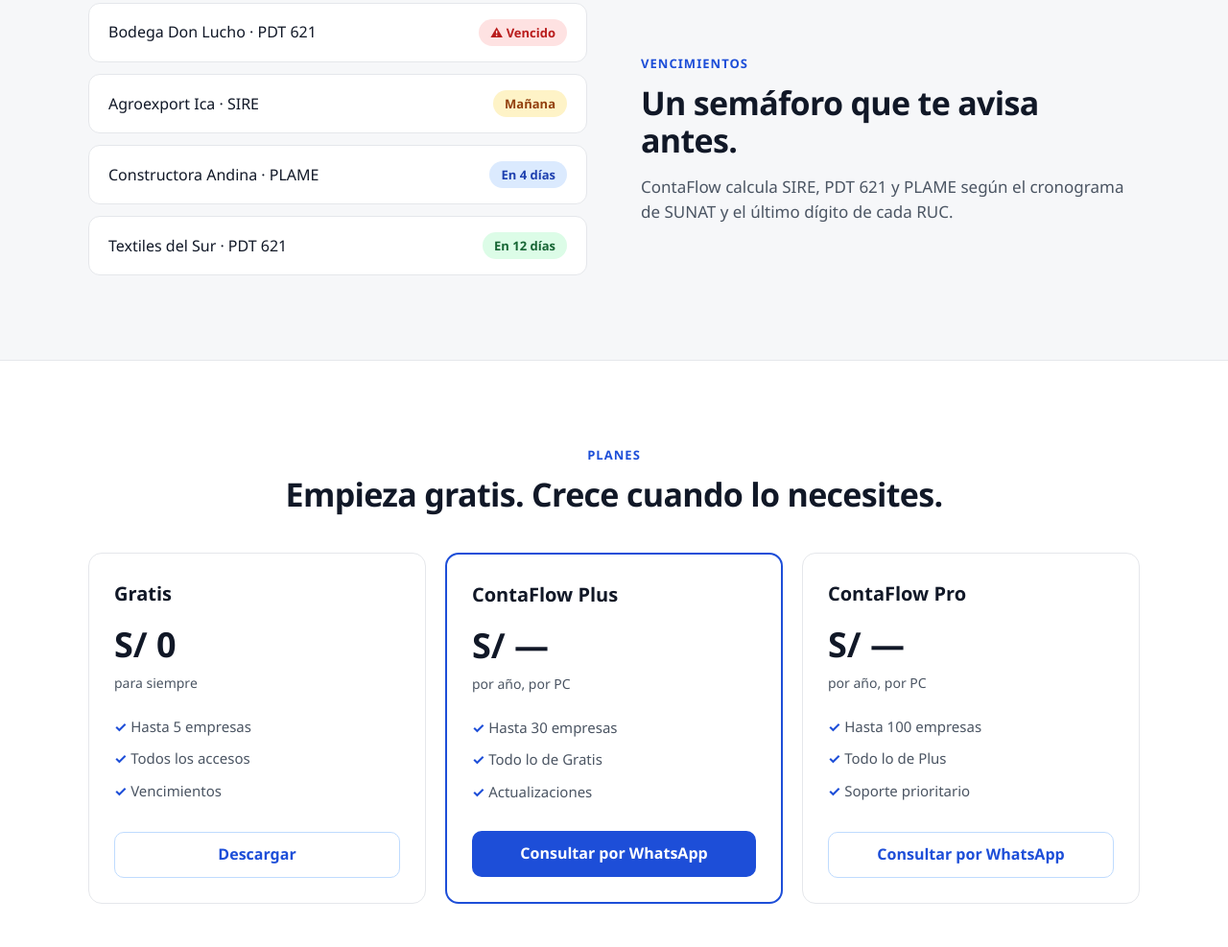
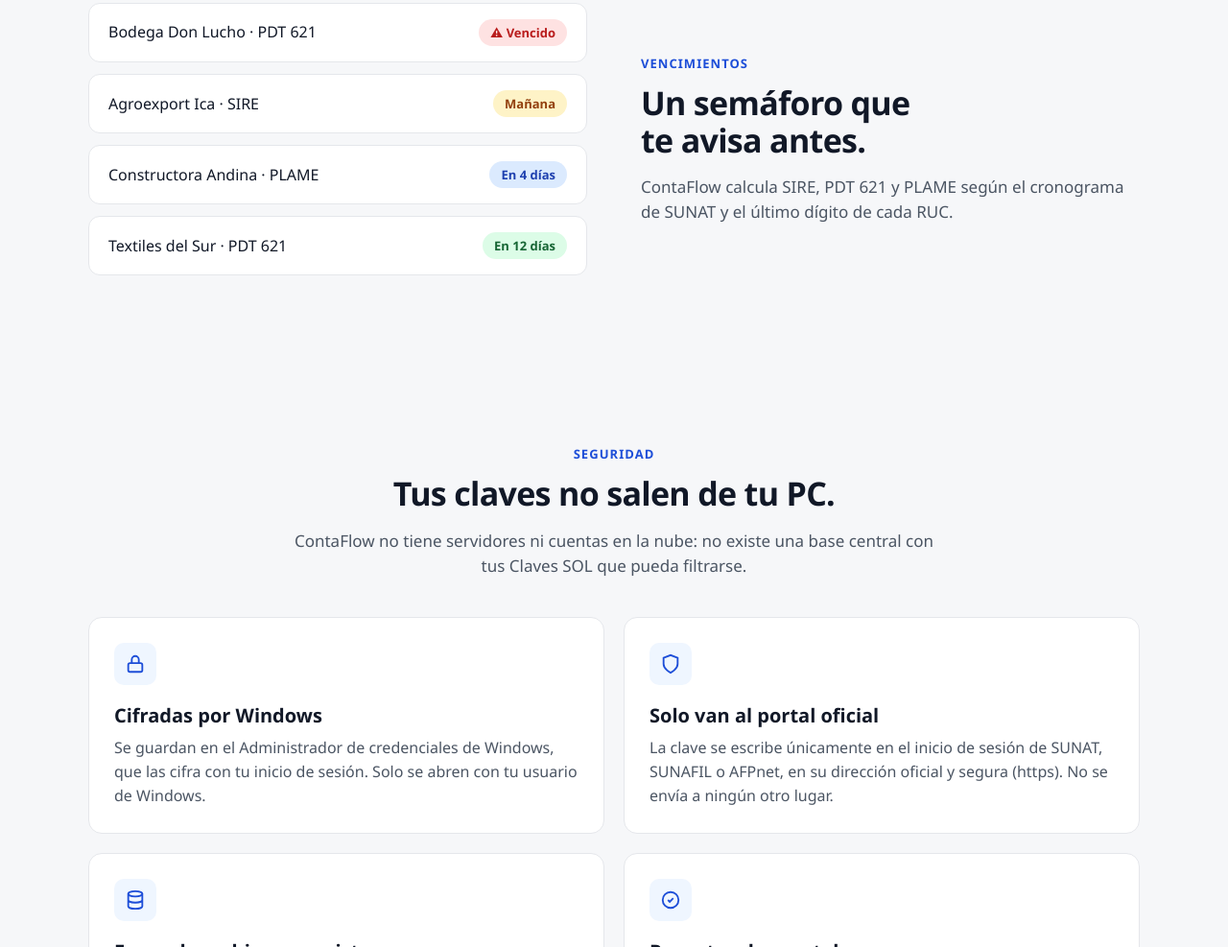
Before and after one commit to FrancoToribio555/Descargas_Conta_Flow, a plain HTML site: page index.html in a window 1280 px wide. Shown: the part 1813-2800 px from the top of the page at 96% size. Drawn offline with Linux system fonts and the light colour scheme; no server answers.

Commit message:
Planes por mes, sección de seguridad y centrar Accesos y Vencimientos
- Planes Plus y Pro por mes; todos los planes con actualizaciones.
- Nueva sección Seguridad con los fundamentos de cómo se guardan las claves.
- Accesos, Vencimientos y Ver cómo funciona dejan la sección en el medio.

Co-Authored-By: Claude Opus 5.5 <noreply@anthropic.com>
Claude-Session: https://claude.ai/code/session_01Awd6gsqghu2xVXqrxzXHjo

```diff
--- a/index.html
+++ b/index.html
@@ -34,6 +34,7 @@ a:focus-visible,summary:focus-visible{outline:3px solid #93C5FD;outline-offset:2
 h1{font-size:52px;line-height:1.08;letter-spacing:-.025em;font-weight:800} /* Título grande de la portada. */
 h2{font-size:34px;letter-spacing:-.02em;line-height:1.15;font-weight:750} /* Títulos de cada sección. */
 h3{font-size:20px;font-weight:700} /* Títulos de las tarjetas. */
+h1,h2{text-wrap:balance} /* Reparte las líneas de los títulos para que ninguna quede con una sola palabra. */
 .pildora{display:inline-block;padding:4px 12px;border-radius:999px;font-size:13px;font-weight:600;white-space:nowrap} /* Etiqueta redondeada, como en la app. */
 .etiqueta{color:var(--azul);font-weight:700;font-size:13px;letter-spacing:.08em;text-transform:uppercase;margin-bottom:12px} /* Palabra azul encima de cada título. */
 section{padding:88px 0;scroll-margin-top:8px} /* Espacio arriba y abajo de cada sección. */
@@ -45,7 +46,7 @@ section{padding:88px 0;scroll-margin-top:8px} /* Espacio arriba y abajo de cada
 .hero .acciones{display:flex;gap:12px;justify-content:center;flex-wrap:wrap} /* Botones de la portada en fila. */
 .hero .nota{margin-top:14px} /* Separación de la línea "Gratis hasta 5 empresas". */
 .hero .marco{margin:56px auto 0;max-width:1060px;box-shadow:0 40px 80px -30px rgba(29,78,216,.35)} /* Captura grande con sombra azul suave. */
-.fila{display:grid;grid-template-columns:1fr 1fr;gap:56px;align-items:center;scroll-margin-top:24px} /* Texto a un lado e imagen al otro. */
+.fila{display:grid;grid-template-columns:1fr 1fr;gap:56px;align-items:center} /* Texto a un lado e imagen al otro. */
 .fila+.fila{margin-top:96px} /* Espacio entre Accesos y Vencimientos. */
 .texto-grande{font-size:17px;color:var(--texto2);margin-top:16px} /* Párrafo de cada sección. */
 .texto-grande b{color:var(--texto)} /* Nombres de los portales en negro. */
@@ -64,6 +65,11 @@ section{padding:88px 0;scroll-margin-top:8px} /* Espacio arriba y abajo de cada
 .preg details{background:#fff;border:1px solid var(--borde);border-radius:12px;margin-bottom:10px} /* Cada pregunta en su caja. */
 .preg summary{font-weight:600;cursor:pointer;padding:18px 22px;min-height:44px} /* La pregunta: toda la franja se puede pulsar. */
 .preg p{color:var(--texto2);padding:0 22px 18px} /* La respuesta. */
+.seguridad{display:grid;grid-template-columns:repeat(2,1fr);gap:20px;margin-top:40px;text-align:left} /* Cuatro razones en 2 columnas. */
+.razon{background:#fff;border:1px solid var(--borde);border-radius:14px;padding:26px} /* Tarjeta de cada razón. */
+.razon p{color:var(--texto2);margin-top:6px} /* Explicación de cada razón. */
+.icono{width:44px;height:44px;border-radius:10px;background:var(--azul-claro);color:var(--azul);display:grid;place-items:center;margin-bottom:16px} /* Cuadradito azul del ícono. */
+.icono svg{width:22px;height:22px} /* Tamaño del ícono. */
 .cta-final{background:var(--azul);color:#fff;border-radius:20px;padding:56px;text-align:center} /* Recuadro azul del final. */
 .cta-final p{color:#DBEAFE;margin:12px 0 28px;font-size:18px} /* Texto del recuadro azul. */
 .cta-final .btn{background:#fff;color:var(--azul)} /* Botón blanco dentro del recuadro azul. */
@@ -80,7 +86,7 @@ footer .contenedor{display:flex;justify-content:space-between;flex-wrap:wrap;gap
   .fila{grid-template-columns:1fr;gap:28px} /* Texto arriba e imagen abajo. */
   .fila+.fila{margin-top:64px} /* Menos espacio entre Accesos y Vencimientos. */
   .semaforo{order:2} /* En Vencimientos, el texto va antes que el semáforo. */
-  .planes{grid-template-columns:1fr} /* Planes uno debajo del otro. */
+  .planes,.seguridad{grid-template-columns:1fr} /* Planes y razones de seguridad uno debajo del otro. */
   .cta-final{padding:40px 20px} /* Recuadro azul con menos relleno. */
   .wa span{display:none} .wa{padding:0;width:56px;justify-content:center} /* En celular, el botón de WhatsApp es solo el ícono. */
 }
@@ -91,7 +97,7 @@ footer .contenedor{display:flex;justify-content:space-between;flex-wrap:wrap;gap
 <div class="contenedor"><!-- Parte de arriba: menú y portada. -->
 <nav aria-label="Menú principal"><!-- Barra del menú. -->
   <a href="#" aria-label="ContaFlow, inicio"><img src="logo-horizontal.svg" alt="ContaFlow" width="150" height="30"></a><!-- Logo; al pulsarlo sube al inicio. -->
-  <div class="links"><a href="#accesos">Accesos</a><a href="#vencimientos">Vencimientos</a><a href="#planes">Planes</a><a href="#ayuda">Ayuda</a><a class="btn primario chico" href="#descargar">Descargar</a></div><!-- Opciones del menú. -->
+  <div class="links"><a href="#accesos">Accesos</a><a href="#vencimientos">Vencimientos</a><a href="#seguridad">Seguridad</a><a href="#planes">Planes</a><a href="#ayuda">Ayuda</a><a class="btn primario chico" href="#descargar">Descargar</a></div><!-- Opciones del menú. -->
 </nav>
 <header class="hero"><!-- Portada. -->
   <span class="pildora" style="background:var(--azul-claro);color:var(--azul)">Para estudios contables del Perú</span><!-- Para quién es. -->
@@ -123,13 +129,24 @@ footer .contenedor{display:flex;justify-content:space-between;flex-wrap:wrap;gap
       <p class="texto-grande">ContaFlow calcula SIRE, PDT 621 y PLAME según el cronograma de SUNAT y el último dígito de cada RUC.</p></div><!-- Explicación. -->
   </div>
 </div></section>
+<section id="seguridad"><div class="contenedor centro"><!-- Seguridad de las credenciales. -->
+  <p class="etiqueta">Seguridad</p><h2>Tus claves no salen de tu PC.</h2><!-- Título de Seguridad. -->
+  <p class="texto-grande" style="max-width:680px;margin:16px auto 0">ContaFlow no tiene servidores ni cuentas en la nube: no existe una base central con tus Claves SOL que pueda filtrarse.</p><!-- Idea principal. -->
+  <div class="seguridad"><!-- Cuatro razones. -->
+    <div class="razon"><div class="icono"><svg viewBox="0 0 24 24" fill="none" stroke="currentColor" stroke-width="2" aria-hidden="true"><rect x="4" y="11" width="16" height="10" rx="2"/><path d="M8 11V7a4 4 0 0 1 8 0v4"/></svg></div><h3>Cifradas por Windows</h3><p>Se guardan en el Administrador de credenciales de Windows, que las cifra con tu inicio de sesión. Solo se abren con tu usuario de Windows.</p></div><!-- Razón 1: cifrado. -->
+    <div class="razon"><div class="icono"><svg viewBox="0 0 24 24" fill="none" stroke="currentColor" stroke-width="2" aria-hidden="true"><path d="M12 22s8-4 8-10V5l-8-3-8 3v7c0 6 8 10 8 10Z"/></svg></div><h3>Solo van al portal oficial</h3><p>La clave se escribe únicamente en el inicio de sesión de SUNAT, SUNAFIL o AFPnet, en su dirección oficial y segura (https). No se envía a ningún otro lugar.</p></div><!-- Razón 2: destino. -->
+    <div class="razon"><div class="icono"><svg viewBox="0 0 24 24" fill="none" stroke="currentColor" stroke-width="2" aria-hidden="true"><ellipse cx="12" cy="5" rx="8" ry="3"/><path d="M4 5v14c0 1.7 3.6 3 8 3s8-1.3 8-3V5M4 12c0 1.7 3.6 3 8 3s8-1.3 8-3"/></svg></div><h3>Fuera de archivos y registros</h3><p>La base de datos de ContaFlow guarda RUC, razón social y usuario, nunca las claves. Los registros internos solo anotan tiempos.</p></div><!-- Razón 3: base de datos. -->
+    <div class="razon"><div class="icono"><svg viewBox="0 0 24 24" fill="none" stroke="currentColor" stroke-width="2" aria-hidden="true"><path d="M9 12l2 2 4-4"/><circle cx="12" cy="12" r="9"/></svg></div><h3>Respeta a los portales</h3><p>ContaFlow no evade captchas ni protecciones: si un portal pide verificación, la resuelves tú. Al borrar una empresa, sus claves se borran de Windows.</p></div><!-- Razón 4: buenas prácticas. -->
+  </div>
+</div></section>
 <section id="planes" class="blanco"><div class="contenedor centro"><!-- Planes. -->
   <p class="etiqueta">Planes</p><h2>Empieza gratis. Crece cuando lo necesites.</h2><!-- Título de Planes. -->
   <div class="planes"><!-- Las tres tarjetas. -->
-    <div class="plan"><h3>Gratis</h3><div class="num">S/ 0</div><p class="nota">para siempre</p><ul><li>Hasta 5 empresas</li><li>Todos los accesos</li><li>Vencimientos</li></ul><a class="btn secundario descarga" href="https://github.com/FrancoToribio555/Descargas_Conta_Flow/releases/latest">Descargar</a></div><!-- Plan Gratis. -->
-    <div class="plan destacado"><h3>ContaFlow Plus</h3><div class="num">S/ —</div><p class="nota">por año, por PC</p><ul><li>Hasta 30 empresas</li><li>Todo lo de Gratis</li><li>Actualizaciones</li></ul><a class="btn primario" href="https://wa.link/b9o2a2" target="_blank" rel="noopener">Consultar por WhatsApp</a></div><!-- Plan Plus. -->
-    <div class="plan"><h3>ContaFlow Pro</h3><div class="num">S/ —</div><p class="nota">por año, por PC</p><ul><li>Hasta 100 empresas</li><li>Todo lo de Plus</li><li>Soporte prioritario</li></ul><a class="btn secundario" href="https://wa.link/b9o2a2" target="_blank" rel="noopener">Consultar por WhatsApp</a></div><!-- Plan Pro. -->
+    <div class="plan"><h3>Gratis</h3><div class="num">S/ 0</div><p class="nota">para siempre</p><ul><li>Hasta 5 empresas</li><li>Todos los accesos</li><li>Vencimientos</li><li>Actualizaciones</li></ul><a class="btn secundario descarga" href="https://github.com/FrancoToribio555/Descargas_Conta_Flow/releases/latest">Descargar</a></div><!-- Plan Gratis. -->
+    <div class="plan destacado"><h3>ContaFlow Plus</h3><div class="num">S/ —</div><p class="nota">por mes, por PC</p><ul><li>Hasta 30 empresas</li><li>Todos los accesos</li><li>Vencimientos</li><li>Actualizaciones</li></ul><a class="btn primario" href="https://wa.link/b9o2a2" target="_blank" rel="noopener">Consultar por WhatsApp</a></div><!-- Plan Plus. -->
+    <div class="plan"><h3>ContaFlow Pro</h3><div class="num">S/ —</div><p class="nota">por mes, por PC</p><ul><li>Hasta 100 empresas</li><li>Todos los accesos</li><li>Vencimientos</li><li>Actualizaciones</li><li>Soporte prioritario</li></ul><a class="btn secundario" href="https://wa.link/b9o2a2" target="_blank" rel="noopener">Consultar por WhatsApp</a></div><!-- Plan Pro. -->
   </div>
+  <p class="nota" style="margin-top:24px">Todos los planes, incluido el Gratis, reciben todas las actualizaciones de ContaFlow.</p><!-- Aclaración de actualizaciones. -->
 </div></section>
 <section id="ayuda"><div class="contenedor centro"><!-- Ayuda. -->
   <p class="etiqueta">Ayuda</p><h2>Preguntas frecuentes</h2><!-- Título de Ayuda. -->
@@ -137,7 +154,7 @@ footer .contenedor{display:flex;justify-content:space-between;flex-wrap:wrap;gap
     <details open><summary>Mi navegador dice que el archivo "no se descarga con frecuencia"</summary><p>Es normal en programas nuevos: el navegador aún no conoce el instalador. En <b>Chrome</b>, pulsa "Conservar". En <b>Edge</b>, pulsa "···" y "Conservar"; en la ventana que aparece, abre la flechita junto a "Eliminar" y elige "Mantener de todos modos". Descárgalo solo desde esta página.</p></details><!-- Aviso del navegador. -->
     <details><summary>Windows muestra "Windows protegió su PC"</summary><p>Pulsa "Más información" y luego "Ejecutar de todas formas". Aparece porque ContaFlow es nuevo.</p></details><!-- Aviso de Windows. -->
     <details><summary>¿Qué necesito para usarlo?</summary><p>Una PC con Windows 10 u 11 (64 bits), Google Chrome e internet. No necesita permisos de administrador.</p></details><!-- Requisitos. -->
-    <details><summary>¿Dónde se guardan mis Claves SOL?</summary><p>Solo en el Administrador de credenciales de tu Windows. No se envían a ningún servidor.</p></details><!-- Seguridad de las claves. -->
+    <details><summary>¿Dónde se guardan mis Claves SOL?</summary><p>Solo en el Administrador de credenciales de tu Windows, cifradas con tu inicio de sesión. No se envían a ningún servidor. <a href="#seguridad">Más sobre seguridad</a>.</p></details><!-- Seguridad de las claves. -->
     <details><summary>¿Puedo cargar mis empresas desde Excel?</summary><p>Sí. ContaFlow te da una plantilla de Excel para registrar todas tus empresas de una vez.</p></details><!-- Importar desde Excel. -->
     <details><summary>¿Cómo se actualiza?</summary><p>Al abrirse, ContaFlow revisa si hay una versión nueva y se actualiza solo. Tus empresas y claves se conservan.</p></details><!-- Actualizaciones. -->
     <details><summary>¿Tengo otra duda?</summary><p>Escríbeme por <a href="https://wa.link/b9o2a2" target="_blank" rel="noopener">WhatsApp</a> o con el botón verde de abajo a la derecha.</p></details><!-- Contacto. -->
@@ -150,6 +167,15 @@ footer .contenedor{display:flex;justify-content:space-between;flex-wrap:wrap;gap
 <footer><div class="contenedor"><span>© 2026 ContaFlow</span><a href="https://wa.link/b9o2a2" target="_blank" rel="noopener">Contacto por WhatsApp</a></div></footer><!-- Pie de página. -->
 <a class="wa" href="https://wa.link/b9o2a2" target="_blank" rel="noopener" aria-label="Escríbenos por WhatsApp"><svg width="24" height="24" viewBox="0 0 24 24" fill="currentColor" aria-hidden="true"><path d="M12 2a10 10 0 0 0-8.6 15.1L2 22l5-1.3A10 10 0 1 0 12 2Zm0 18.2c-1.5 0-3-.4-4.3-1.2l-.3-.2-3 .8.8-2.9-.2-.3A8.2 8.2 0 1 1 12 20.2Zm4.5-6.1c-.2-.1-1.5-.7-1.7-.8-.2-.1-.4-.1-.6.1l-.8 1c-.1.2-.3.2-.5.1a6.7 6.7 0 0 1-3.3-2.9c-.3-.4.2-.4.7-1.4.1-.2 0-.3 0-.4l-.8-1.8c-.2-.5-.4-.4-.6-.4h-.5c-.2 0-.4.1-.6.3-.2.2-.8.8-.8 2s.8 2.3.9 2.5c.1.2 1.6 2.5 4 3.5 1.5.6 2 .7 2.8.6.4-.1 1.5-.6 1.7-1.2.2-.6.2-1.1.2-1.2-.1-.2-.2-.2-.4-.3Z"/></svg><span>Escríbenos</span></a><!-- Botón fijo de WhatsApp. -->
 <script>
+// Al pulsar Accesos, Vencimientos o "Ver cómo funciona", deja esa parte en el medio de la pantalla.
+document.querySelectorAll('a[href="#accesos"], a[href="#vencimientos"]').forEach(a => a.addEventListener("click", e => { // Cada uno de esos enlaces.
+  const destino = document.querySelector(a.getAttribute("href")); // La parte a mostrar.
+  e.preventDefault(); // Evitamos el salto normal (que la deja pegada arriba).
+  const cabe = destino.offsetHeight <= innerHeight - 32; // ¿Entra completa en la pantalla?
+  const suave = !matchMedia("(prefers-reduced-motion: reduce)").matches; // Animación solo si la persona no la desactivó.
+  destino.scrollIntoView({block: cabe ? "center" : "start", behavior: suave ? "smooth" : "auto"}); // En el medio; si es muy alta, desde arriba.
+  history.pushState(null, "", a.getAttribute("href")); // Deja la dirección con #accesos o #vencimientos.
+}));
 // Pregunta a GitHub cuál es la última versión publicada y pone su .exe en los botones de descarga.
 fetch("https://api.github.com/repos/FrancoToribio555/Descargas_Conta_Flow/releases/latest") // Datos de la última versión.
   .then(r => r.ok ? r.json() : Promise.reject()) // Si GitHub responde bien, leemos los datos.
```
